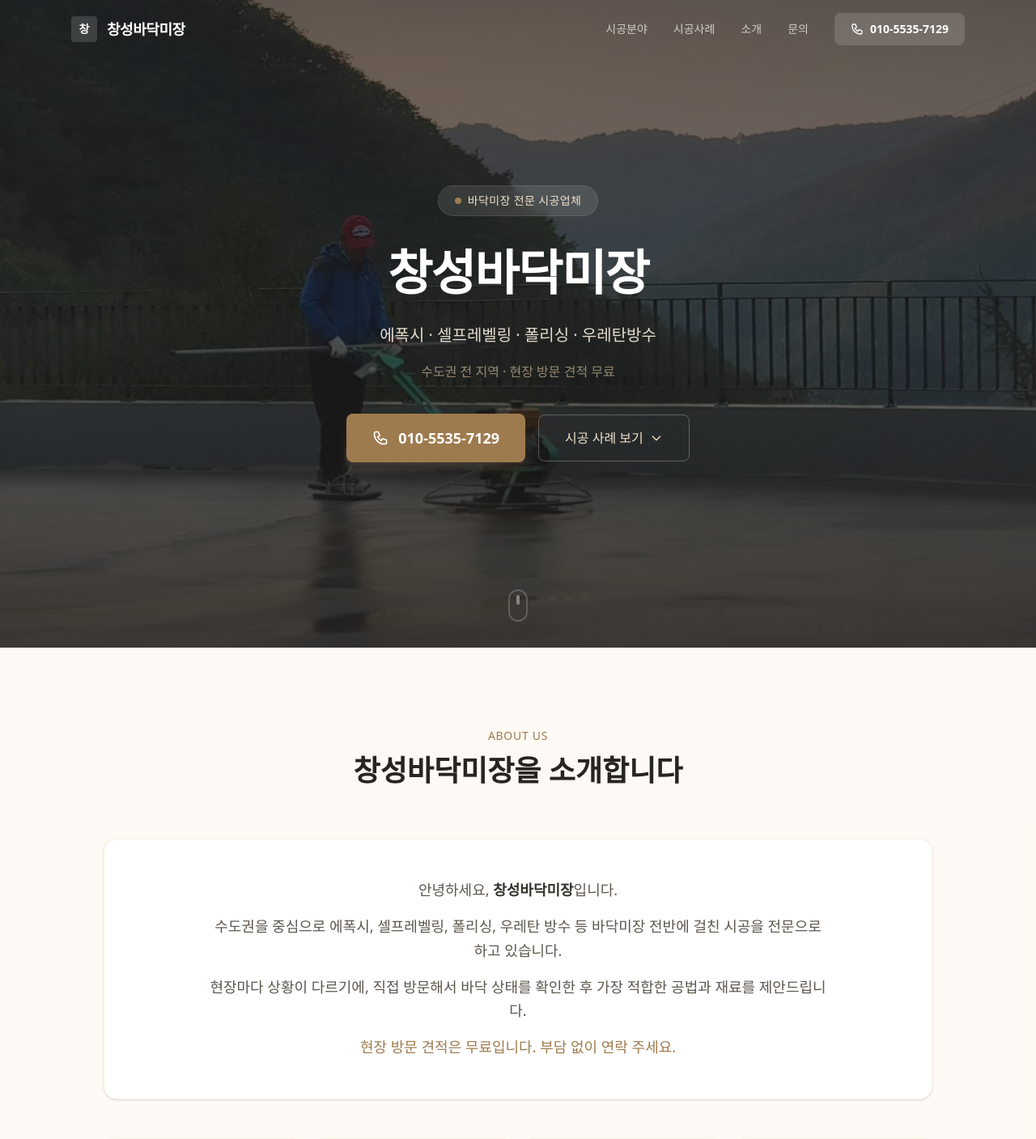
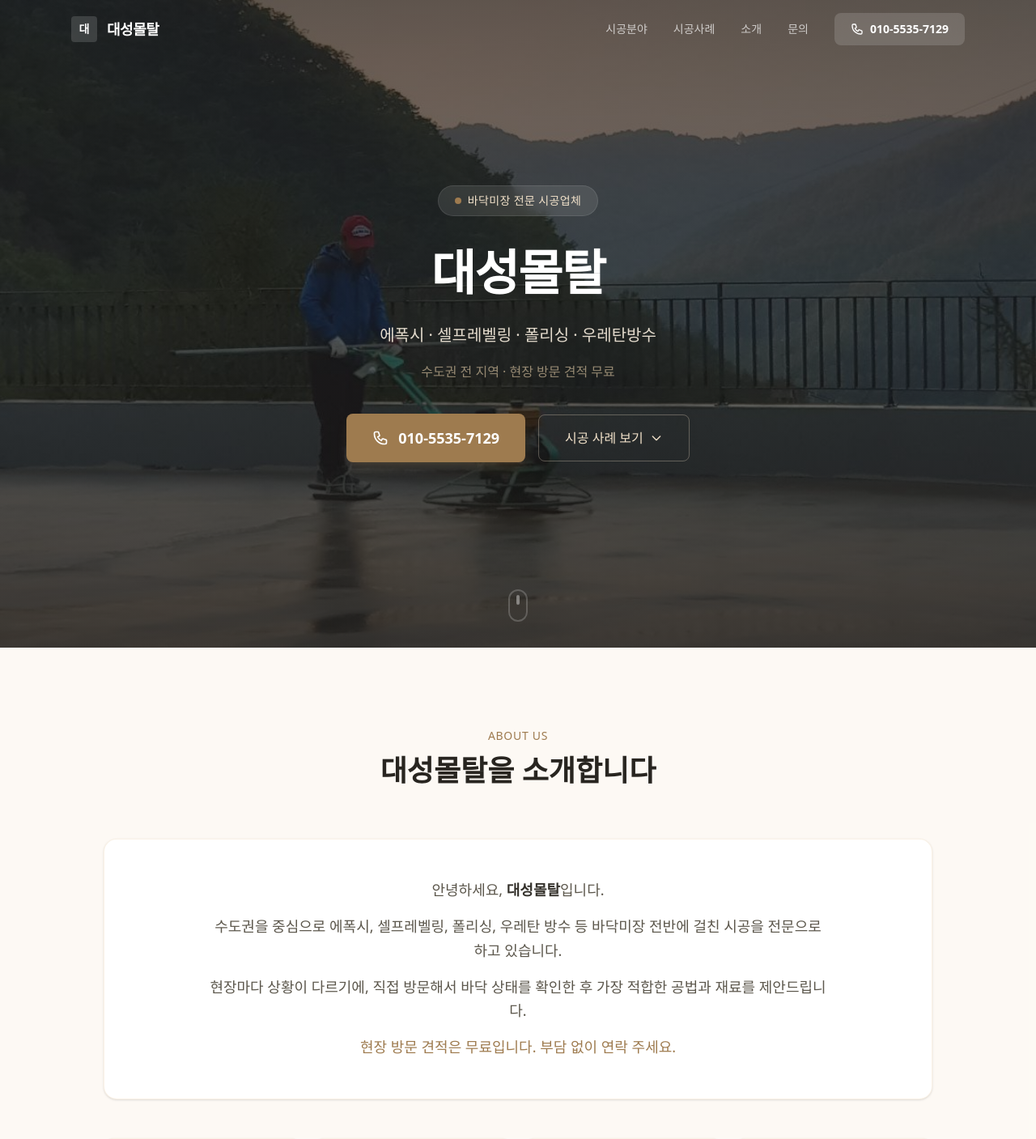
Before and after one commit to Luchello/luchelo-floor-portfolio, a React (Vite) app: page / in a window 1280 px wide. Shown: the top 1407 px of the page at 81% size. Built offline with nearby package versions, Linux system fonts and the light colour scheme; a web font is replaced by a local one.

Commit message:
업체명 통일: 창성바닥미장 → 대성몰탈

```diff
--- a/src/components/About.jsx
+++ b/src/components/About.jsx
@@ -12,14 +12,14 @@ export default function About() {
         <div className="text-center mb-16">
           <span className="text-accent font-medium text-sm tracking-wider">ABOUT US</span>
           <h2 className="text-3xl md:text-4xl font-bold mt-3 text-dark-900">
-            창성바닥미장을 소개합니다
+            대성몰탈을 소개합니다
           </h2>
         </div>
 
         <div className="bg-white rounded-2xl p-8 md:p-12 shadow-sm border border-cream-200/80 mb-12">
           <div className="space-y-4 text-dark-600 leading-relaxed text-lg text-center max-w-3xl mx-auto">
             <p>
-              안녕하세요, <strong className="text-dark-800">창성바닥미장</strong>입니다.
+              안녕하세요, <strong className="text-dark-800">대성몰탈</strong>입니다.
             </p>
             <p>
               수도권을 중심으로 에폭시, 셀프레벨링, 폴리싱, 우레탄 방수 등
--- a/src/components/Footer.jsx
+++ b/src/components/Footer.jsx
@@ -5,9 +5,9 @@ export default function Footer() {
         <div className="flex flex-col md:flex-row items-center justify-between gap-6">
           <div className="flex items-center gap-3">
             <div className="w-8 h-8 bg-accent rounded flex items-center justify-center">
-              <span className="text-white font-bold text-sm">창</span>
+              <span className="text-white font-bold text-sm">대</span>
             </div>
-            <span className="font-bold text-white">창성바닥미장</span>
+            <span className="font-bold text-white">대성몰탈</span>
           </div>
 
           <div className="flex items-center gap-8 text-sm">
@@ -20,7 +20,7 @@ export default function Footer() {
 
         <div className="mt-8 pt-8 border-t border-dark-800 flex flex-col md:flex-row items-center justify-between gap-4 text-sm">
           <div className="flex items-center gap-4">
-            <p>© 2025 창성바닥미장</p>
+            <p>© 2025 대성몰탈</p>
             <span className="text-dark-700">|</span>
             <a href="tel:010-5535-7129" className="hover:text-accent transition-colors">010-5535-7129</a>
           </div>
--- a/src/components/Hero.jsx
+++ b/src/components/Hero.jsx
@@ -19,7 +19,7 @@ export default function Hero() {
         </div>
 
         <h1 className="text-4xl md:text-5xl lg:text-6xl font-bold text-white leading-tight mb-6 tracking-tight">
-          창성바닥미장
+          대성몰탈
         </h1>
 
         <p className="text-lg md:text-xl text-cream-200/90 max-w-xl mx-auto mb-4 leading-relaxed">
--- a/src/components/Navbar.jsx
+++ b/src/components/Navbar.jsx
@@ -28,12 +28,12 @@ export default function Navbar() {
           <div className={`w-8 h-8 rounded flex items-center justify-center transition-colors ${
             scrolled ? 'bg-accent' : 'bg-white/15 backdrop-blur-sm'
           }`}>
-            <span className="text-white font-bold text-sm">창</span>
+            <span className="text-white font-bold text-sm">대</span>
           </div>
           <span className={`font-bold text-lg tracking-tight transition-colors ${
             scrolled ? 'text-dark-900' : 'text-white'
           }`}>
-            창성바닥미장
+            대성몰탈
           </span>
         </a>
 
```
